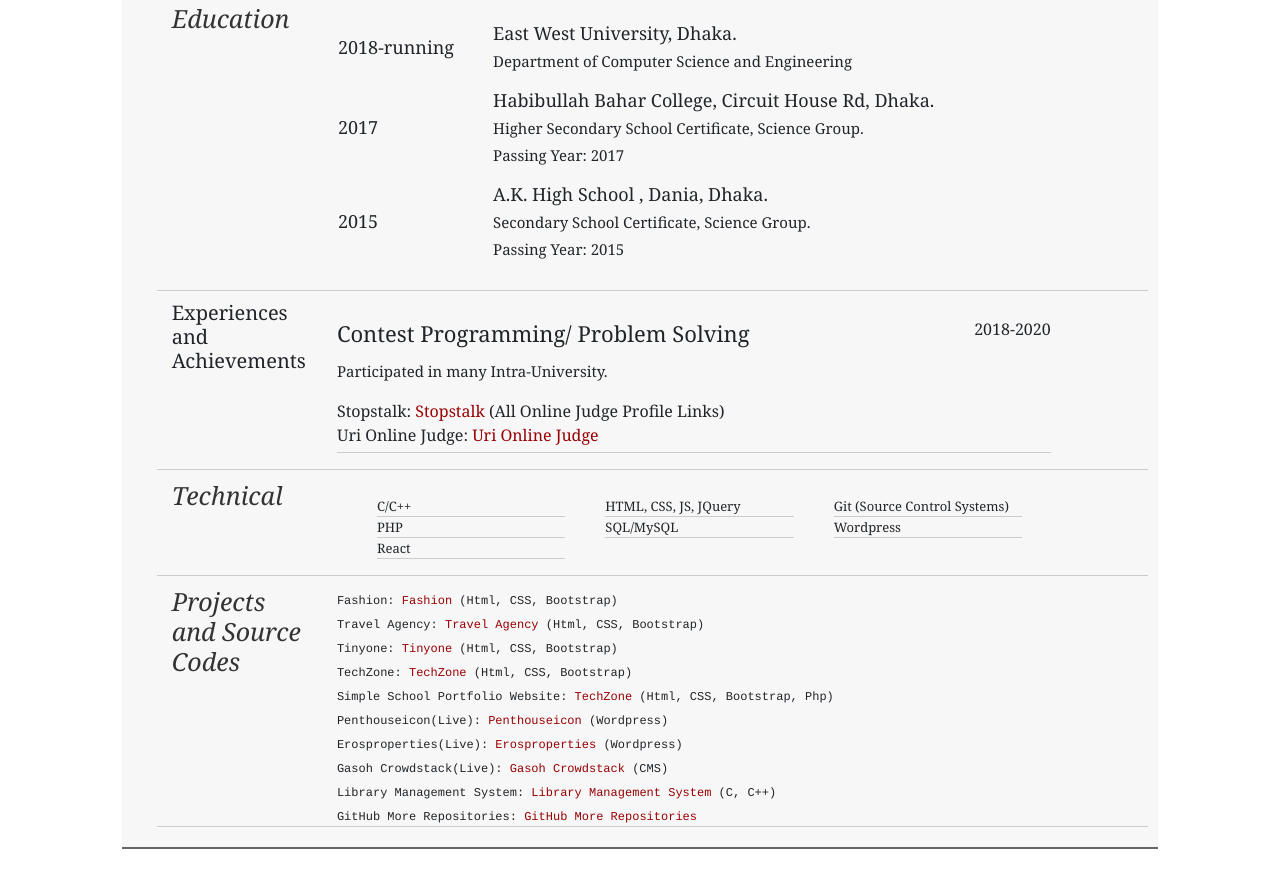
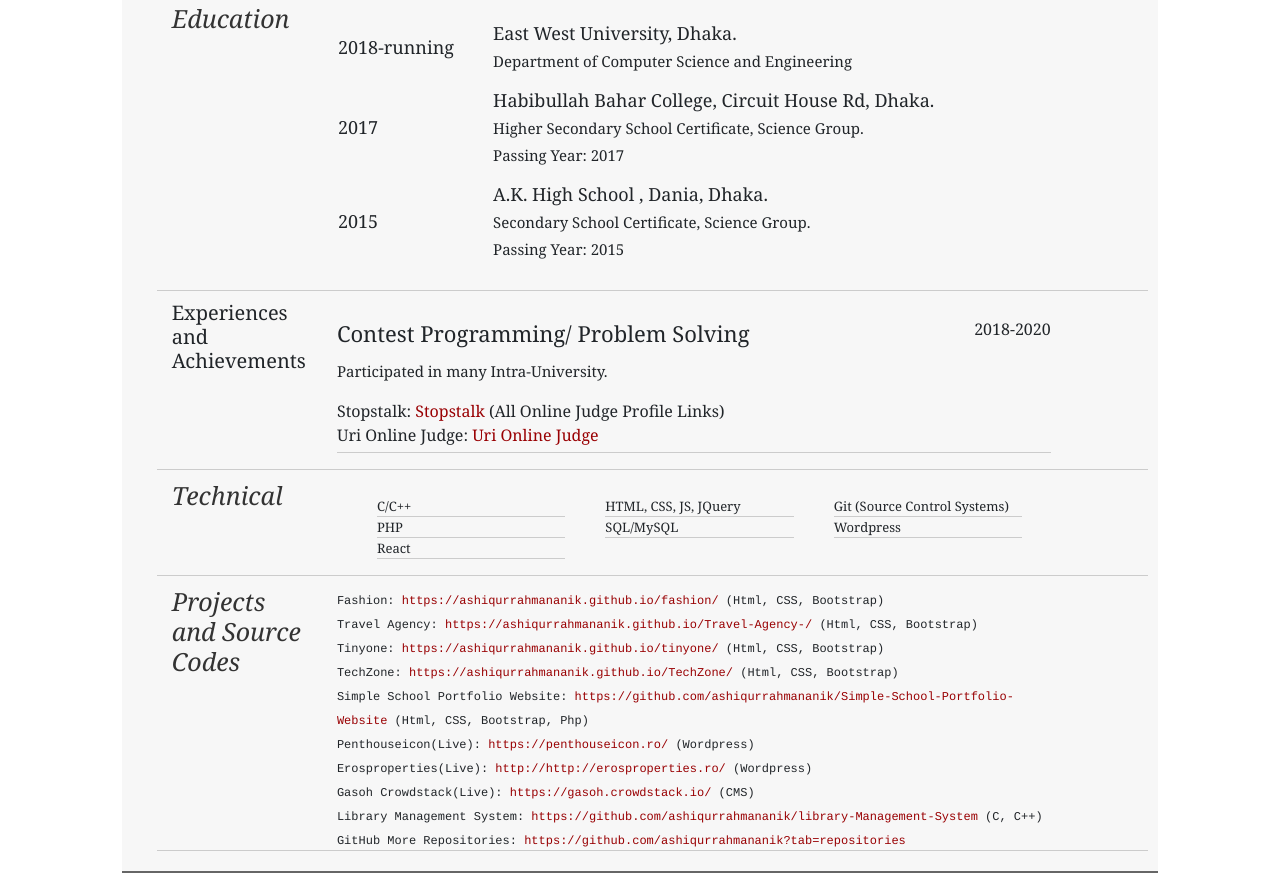
Before and after one commit to ashiqurrahmananik/resume, a plain HTML site: page index.html in a window 1280 px wide. Shown: the part 564-1437 px from the top of the page. Before the commit the page ends 1413 px from the top, so only its background shows below. Drawn offline with nearby package versions, Linux system fonts and the light colour scheme; a script that the page names is missing.

Commit message:
link add

```diff
--- a/index.html
+++ b/index.html
@@ -151,35 +151,35 @@
 
                       <text style="font-family:'Courier'; font-size:12px;">
                         <center style="font-style: italic;"></center>
-                        Fashion: <a href="https://ashiqurrahmananik.github.io/fashion/">Fashion</a> (Html, CSS, Bootstrap)<br>
-                        Travel Agency: <a href="https://ashiqurrahmananik.github.io/Travel-Agency-/">Travel Agency</a> (Html, CSS, Bootstrap)<br>
-
-
-                        Tinyone: <a href="https://ashiqurrahmananik.github.io/tinyone/">Tinyone</a> (Html, CSS, Bootstrap)<br>
-
-                        TechZone: <a href="https://ashiqurrahmananik.github.io/TechZone/">TechZone</a> (Html, CSS, Bootstrap)<br>
-
-                        Simple School Portfolio Website: <a href="https://github.com/ashiqurrahmananik/Simple-School-Portfolio-Website">TechZone</a> (Html, CSS, Bootstrap, Php)<br>
-
-                        Penthouseicon(Live): <a href="https://penthouseicon.ro/">Penthouseicon</a> (Wordpress)<br>
-
-
-                        Erosproperties(Live): <a href="http://http://erosproperties.ro/.ro/">Erosproperties</a> (Wordpress)<br>
-
-
-
-                        Gasoh Crowdstack(Live): <a href="https://gasoh.crowdstack.io/">Gasoh Crowdstack</a> (CMS)<br>
-
-
-
-
-                        Library Management System: <a href="https://github.com/ashiqurrahmananik/library-Management-System">Library Management System</a> (C, C++)<br>
-
-
-
-
-
-                        GitHub More Repositories: <a href="https://github.com/ashiqurrahmananik?tab=repositories">GitHub More Repositories</a><br>
+                        Fashion: <a href="https://ashiqurrahmananik.github.io/fashion/">https://ashiqurrahmananik.github.io/fashion/</a> (Html, CSS, Bootstrap)<br>
+                        Travel Agency: <a href="https://ashiqurrahmananik.github.io/Travel-Agency-/">https://ashiqurrahmananik.github.io/Travel-Agency-/</a> (Html, CSS, Bootstrap)<br>
+
+
+                        Tinyone: <a href="https://ashiqurrahmananik.github.io/tinyone/">https://ashiqurrahmananik.github.io/tinyone/</a> (Html, CSS, Bootstrap)<br>
+
+                        TechZone: <a href="https://ashiqurrahmananik.github.io/TechZone/">https://ashiqurrahmananik.github.io/TechZone/</a> (Html, CSS, Bootstrap)<br>
+
+                        Simple School Portfolio Website: <a href="https://github.com/ashiqurrahmananik/Simple-School-Portfolio-Website">https://github.com/ashiqurrahmananik/Simple-School-Portfolio-Website</a> (Html, CSS, Bootstrap, Php)<br>
+
+                        Penthouseicon(Live): <a href="https://penthouseicon.ro/">https://penthouseicon.ro/</a> (Wordpress)<br>
+
+
+                        Erosproperties(Live): <a href="http://http://erosproperties.ro/.ro/">http://http://erosproperties.ro/</a> (Wordpress)<br>
+
+
+
+                        Gasoh Crowdstack(Live): <a href="https://gasoh.crowdstack.io/">https://gasoh.crowdstack.io/</a> (CMS)<br>
+
+
+
+
+                        Library Management System: <a href="https://github.com/ashiqurrahmananik/library-Management-System">https://github.com/ashiqurrahmananik/library-Management-System</a> (C, C++)<br>
+
+
+
+
+
+                        GitHub More Repositories: <a href="https://github.com/ashiqurrahmananik?tab=repositories">https://github.com/ashiqurrahmananik?tab=repositories</a><br>
 
                       </text>
 
```
